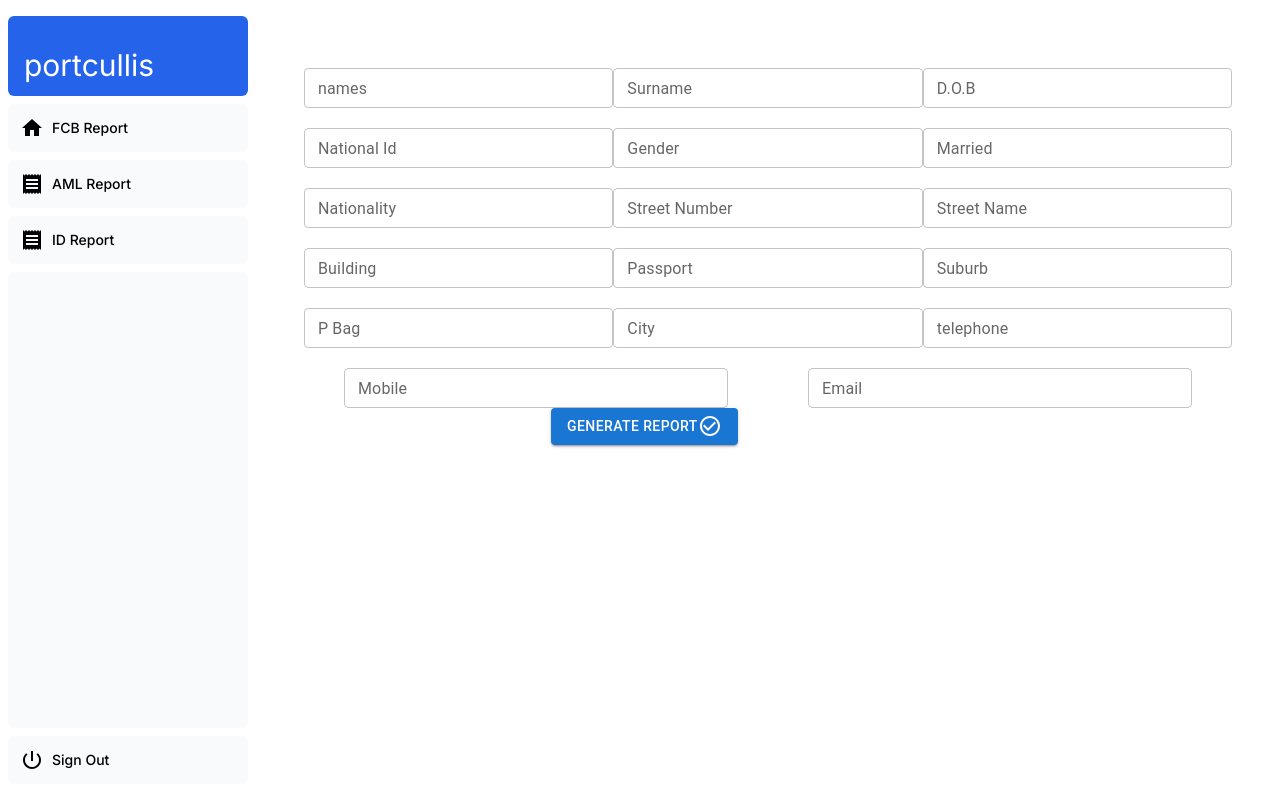
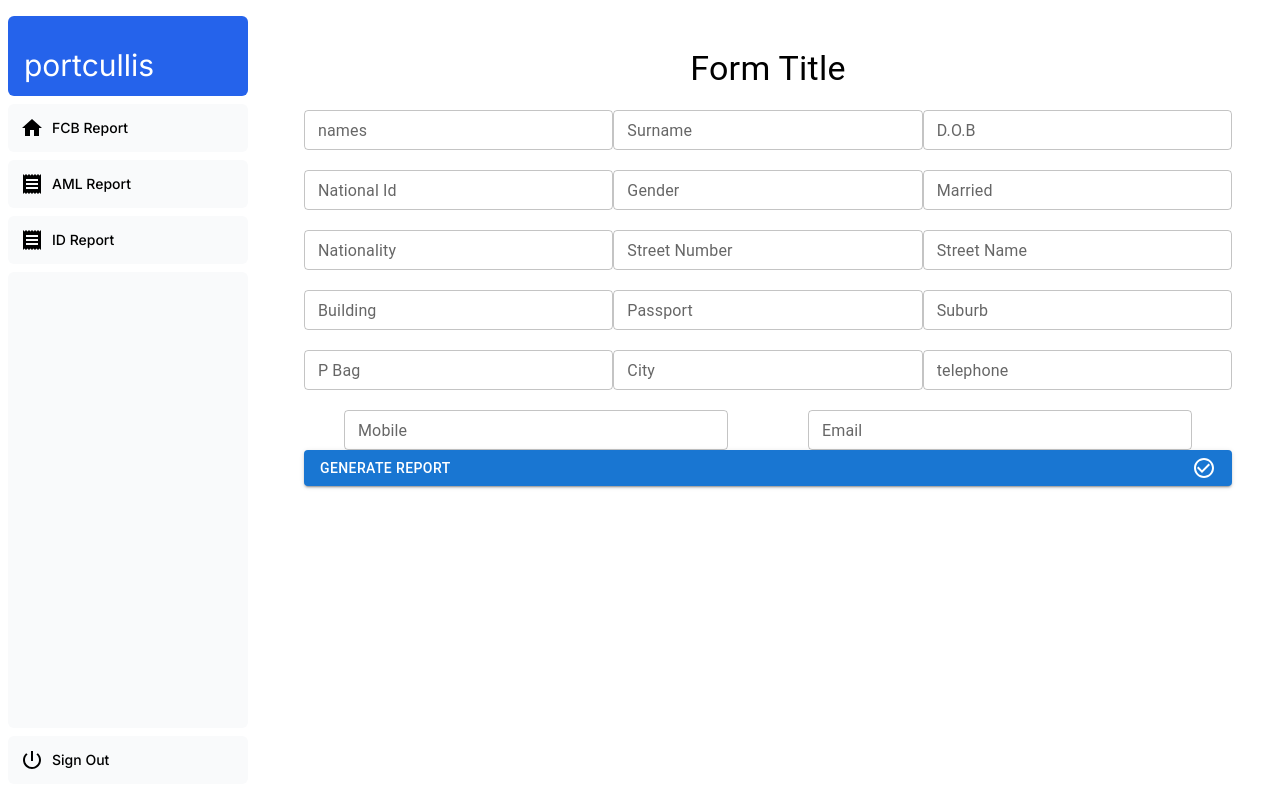
Before and after one commit to dzzirima/nyasha_portcullis_frontend, a Next.js app: page /dashboard/fcb in a window 1280 px wide. Built offline with nearby package versions, Linux system fonts and the light colour scheme.

Commit message:
feat: working on query from

```diff
--- a/app/dashboard/fcb/page.tsx
+++ b/app/dashboard/fcb/page.tsx
@@ -1,9 +1,11 @@
 "use client";
 import FcbQueryForm from "@/app/dashboard/ui/fcb/queryform";
+import { Typography } from "@mui/material";
 
 export default function FCBQueryPage() {
   return (
     <div>
+        <div className=" flex justify-center">  <Typography variant="h4">  Form Title </Typography> </div>
       <FcbQueryForm />
     </div>
   );
--- a/app/dashboard/ui/fcb/queryform.tsx
+++ b/app/dashboard/ui/fcb/queryform.tsx
@@ -9,6 +9,7 @@ export default function QueryForm() {
   const [state, dispatch] = useFormState(createClient, initialState);
 
   return (
+
     <form action={dispatch}>
       <div className="flex w-full  ">
         <div className="flex flex-col justify-center mt-5 sm:mx-auto sm:w-full sm:max-w-sm">
@@ -187,13 +188,11 @@ export default function QueryForm() {
 
       </div>
 
-      <div className="flex justify-evenly">
-        <div className=" flex-2/3">
+
 
           <SubmitButton label={"Generate Report"} />
-        </div>
-        <div className=""> </div>
-      </div>
+
+
     </form>
   );
 }
```
